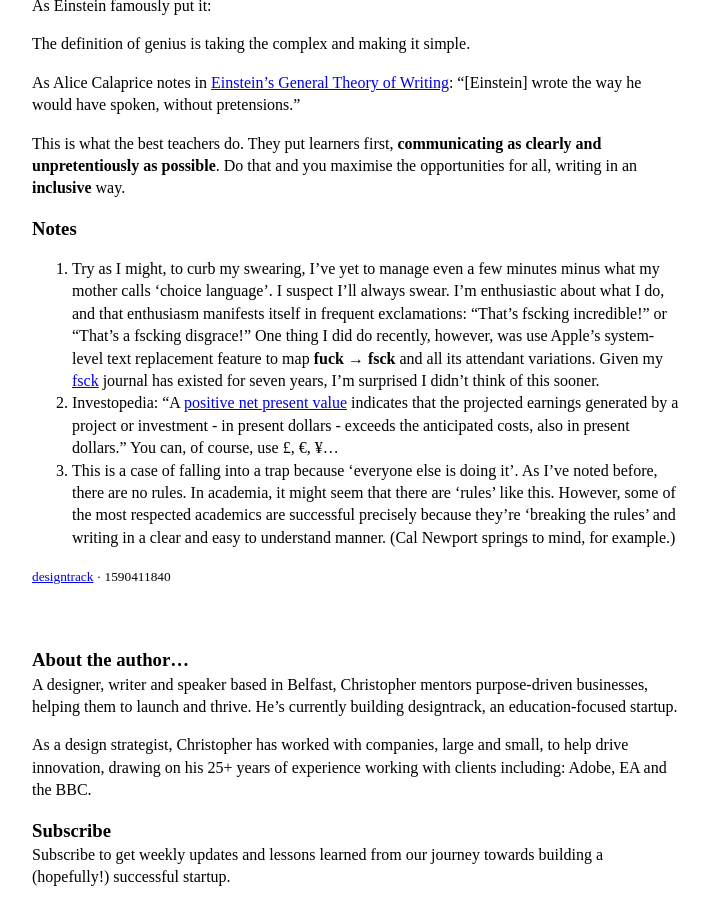
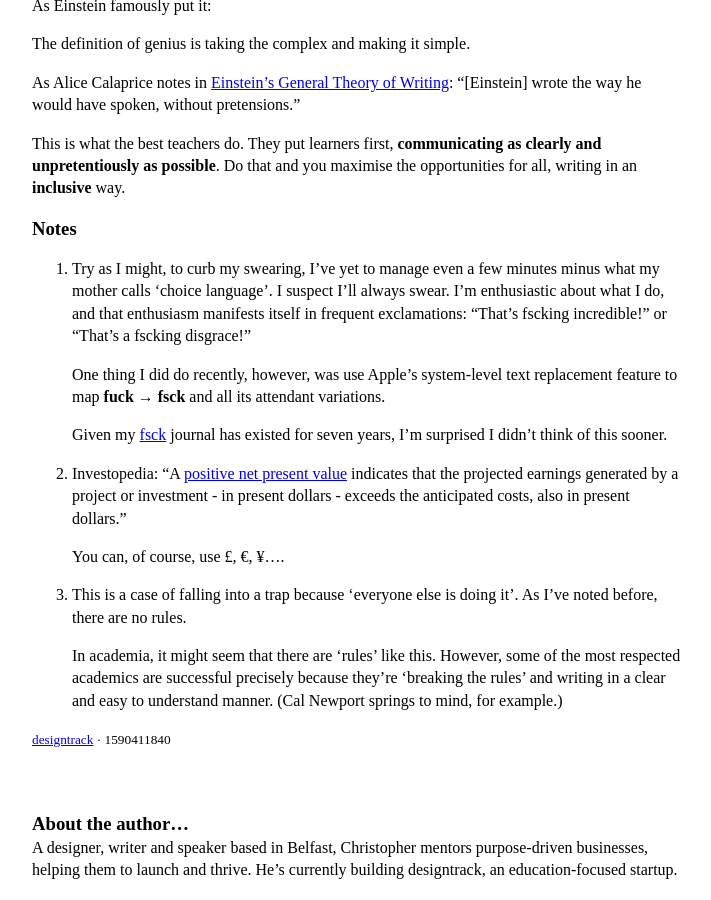
Before and after one commit to designtrack/designtrack-journal, a Jekyll site: the page built from _posts/2020-05-25-a-win-vs.a-negative-net-present-value.md, in a window 1280 px wide and 900 px high, scrolled down 1195 px. Shown: the whole window, without its empty margins (283-994 px from the left). Built offline with Jekyll 4.4.1, drawn with Linux system fonts in a browser that asks for light colours; nearby versions of some CDN libraries.

```diff
--- a/_posts/2020-05-25-a-win-vs.a-negative-net-present-value.md
+++ b/_posts/2020-05-25-a-win-vs.a-negative-net-present-value.md
@@ -47,11 +47,14 @@ This is what the best teachers do. They put learners first, **communicating as c
 
 ### Notes
 
-1. Try as I might, to curb my swearing, I’ve yet to manage even a few minutes minus what my mother calls ‘choice language’.
-   I suspect I’ll always swear. I’m enthusiastic about what I do, and that enthusiasm manifests itself in frequent exclamations: “That’s fscking incredible!” or “That’s a fscking disgrace!”
+1. Try as I might, to curb my swearing, I’ve yet to manage even a few minutes minus what my mother calls ‘choice language’. I suspect I’ll always swear. I’m enthusiastic about what I do, and that enthusiasm manifests itself in frequent exclamations: “That’s fscking incredible!” or “That’s a fscking disgrace!”
+
    One thing I did do recently, however, was use Apple’s system-level text replacement feature to map **fuck → fsck** and all its attendant variations.
+
    Given my [fsck](http://fsck.mrmurphy.com) journal has existed for seven years, I’m surprised I didn’t think of this sooner.
 2. Investopedia: “A [positive net present value](https://www.investopedia.com/terms/n/npv.asp) indicates that the projected earnings generated by a project or investment - in present dollars - exceeds the anticipated costs, also in present dollars.”
-   You can, of course, use £, €, ¥…
+
+   You can, of course, use £, €, ¥….
 3. This is a case of falling into a trap because ‘everyone else is doing it’. As I’ve noted before, there are no rules.
+
    In academia, it might seem that there are ‘rules’ like this. However, some of the most respected academics are successful precisely because they’re ‘breaking the rules’ and writing in a clear and easy to understand manner. (Cal Newport springs to mind, for example.)
```
